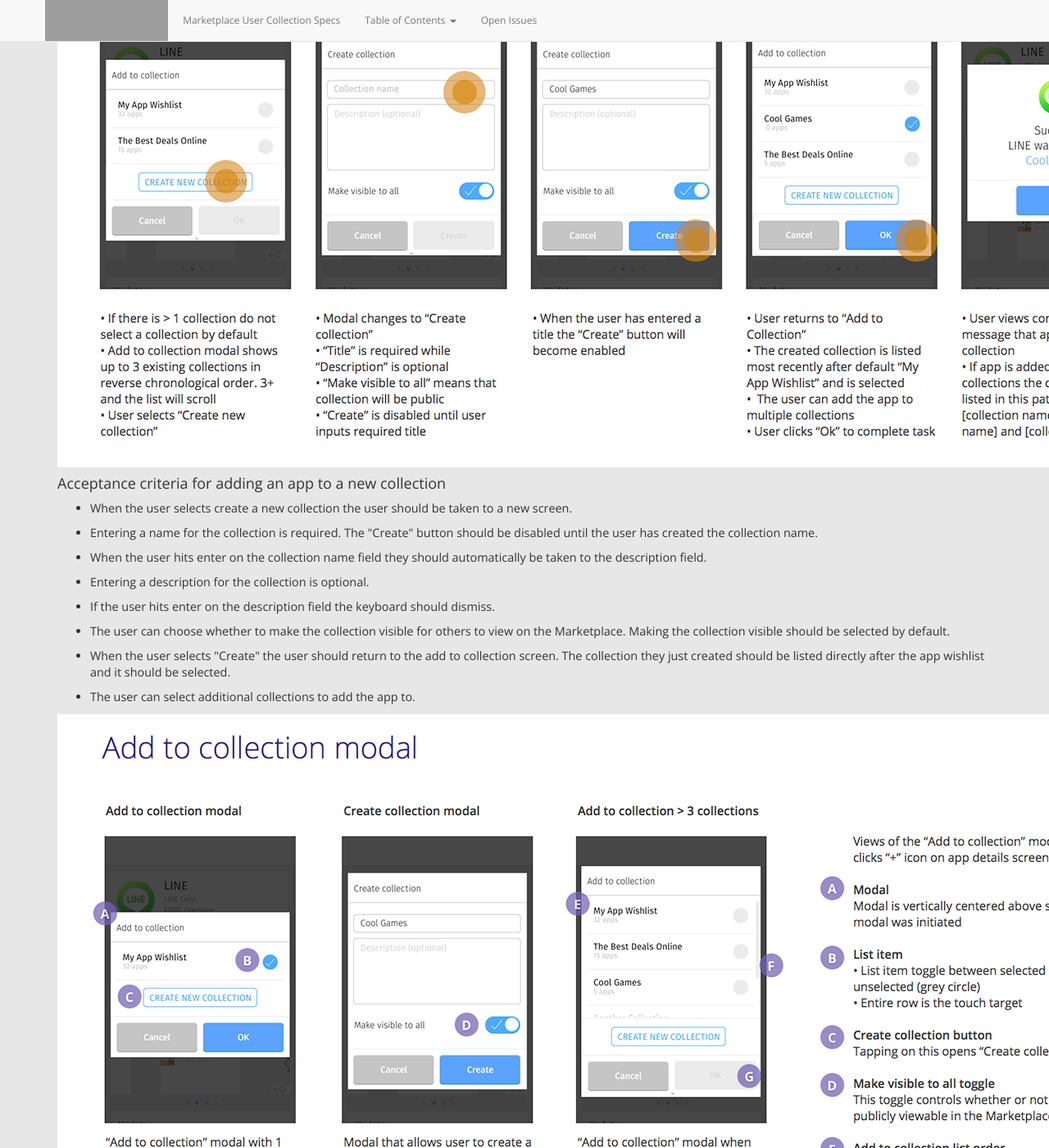
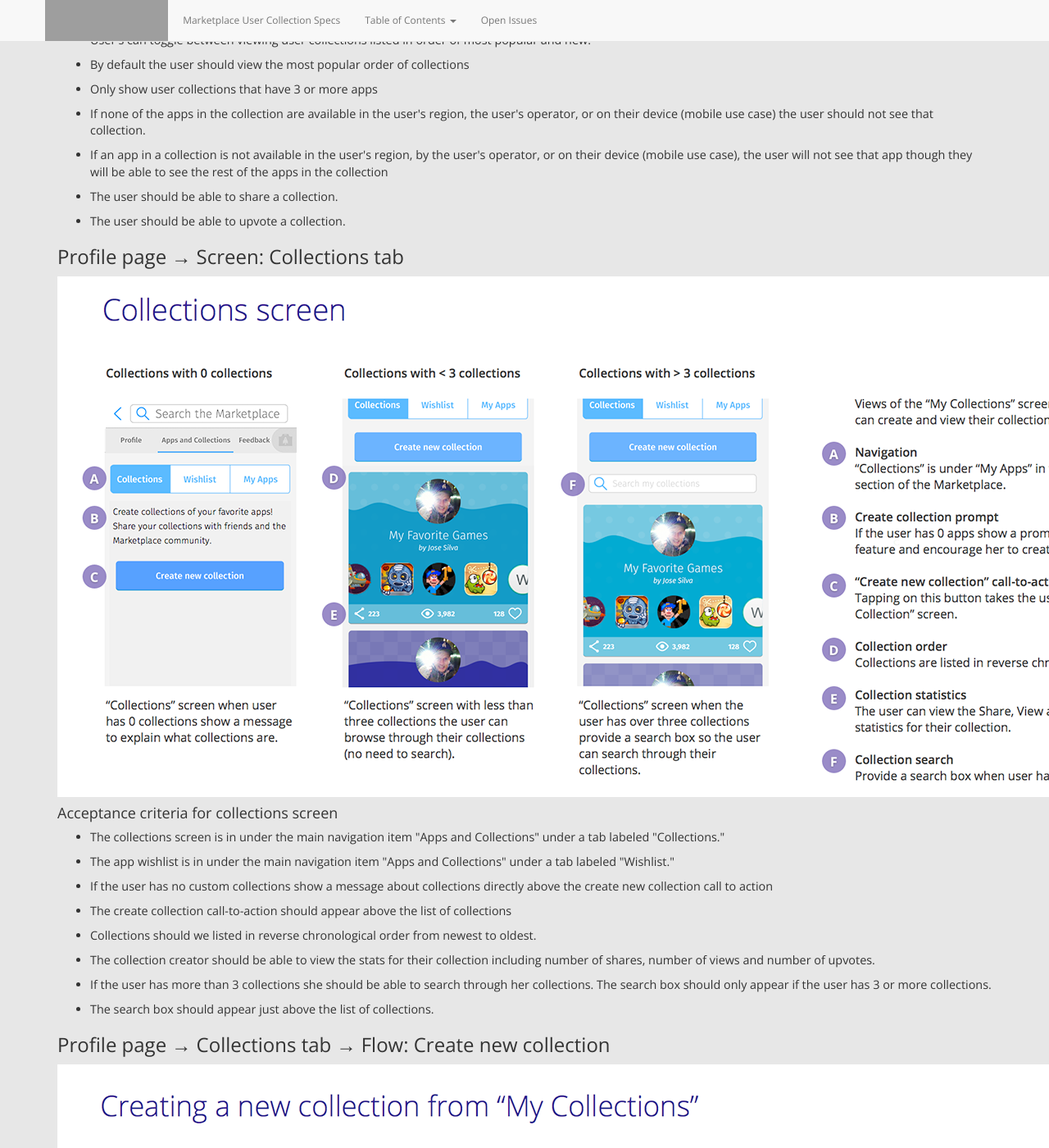
Before and after one commit to mhanratty/marketplaceux-usercollections, a Jekyll site: the page built from projectSpecsMobile.html, in a window 1280 px wide and 1400 px high, scrolled down 1349 px. Shown: the whole window at 82% size. Built offline with Jekyll 4.4.1, drawn with Linux system fonts in a browser that asks for light colours; nearby versions of some CDN libraries; some of the changed text lies outside the part shown; grey boxes are pictures that could not be loaded.

Commit message:
Reorganised Mobile Specs page structure

```diff
--- a/projectSpecsMobile.html
+++ b/projectSpecsMobile.html
@@ -14,57 +14,102 @@
 	{% endif %}
 
 	<div class="col-sm-6 col-md-6 col-lg-5 col-lg-offset-1">
-	  <p>Table of Content goes here</p>
+	  <h2>Table of Contents</h2>
+
+	  <ol>
+
+	    <li>Home page
+	      <ul>
+	        <li><a href="#communitytabscreen">Screen: Community tab</a></li>
+        </ul>
+      </li>
+	    <li>Profile page
+	      <ol>
+	        <li><a href="#collectionstabscreen">Screen: Collections Tab</a>
+      	    <ol>
+      	      <li><a href="#createnewcollectionflow">Flow: Create new collection</a></li>
+      	      <li><a href="#createcollectionscreen">Screen: Create collection</a></li>
+      	      <li><a href="#removeappflow">Flow: Remove app from collection</li>
+      	      <li><a href="#deletecollectionflow">Flow: Delete collection</li>
+      	      <li><a href="#editcollectionbackgroundflow">Flow: Edit collection background image</a></li>
+      	      <li><a href="#editcollectionavatarflow">Flow: Edit collection avatar and display name</a></li>
+      	    </ol>
+          </li>
+          <li><a href="#wishlisttabscreen">Screen: Wishlist Tab</a></li>
+        </ol>
+	    </li>
+	    <li>App listing page
+	      <ol>
+	        <li><a href="#addappnewcollectionflow">Flow: Add app to new collection</a></li>
+	        <li><a href="#addappexistingcollectionflow">Flow: Add app to existing collection</a></li>
+	        <li><a href="#addapptocollectionscreen">Screen: Add app to collection modal</li>
+	    </li>
+	    <li>Collection landing page
+	      <ul>
+	        <li><a href="#flagcollectionflow">Flow: Flagging collection for abuse</a></li>
+        </ul>
+	    </li>
+	    <li>Warning interface
+	      <ul>
+	        <li><a href="#collectionnamewarningscreen">Screen: Saving collection without a name</a></li>
+	      </ul>
+	    </li>
+
+	  </ol>
 	</div>
 
   <div class="row">
   	<div class="col-sm-12 col-md-12 col-lg-12">
 
-      <a name="addappexistingcollection"><img src="http://mhanratty.github.io/marketplaceux-usercollections/img/usercollections_addappexistingcollection.png" alt="Adding app to an existing collection" /></a>
 
-  		<h4>Acceptance criteria for adding app to an existing collection</h4>
+
+
+
+  	  <h3>Home page &rarr; Screen: Community tab</h3>
+
+  	  <a name="communitytabscreen"><img src="http://mhanratty.github.io/marketplaceux-usercollections/img/usercollections_communityscreen.png" alt="he can see so much more"/></a>
+
+      <h4>Acceptance criteria for the community tab</h4>
 
       <ul class="longText">
-        <li>Icon to add an app to a collection appears on the app details screen.</li>
-        <li>A modal should open when user selects icon to add app to a collection.</li>
-        <li>If there is only one collection, that collection should be selected.</li>
-        <li>The user should have the ability to create a new collection.</li>
-        <li>When an app has been added to a collection, a confirmation should appear with the icon of the app, the name of the app, and the name of the collection it was added to.</li>
-        <li>In the confirmation screen the name of the collection should link to that collection's landing screen.</li>
-        <li>When the user dismisses the confirmation message the user should return to the app details screen.</li>
+        <li>"Community" is a main navigation item listed after "Categories"</li>
+        <li>User's can toggle between viewing user collections listed in order of most popular and new.</li>
+        <li>By default the user should view the most popular order of collections</li>
+        <li>Only show user collections that have 3 or more apps</li>
+        <li>If none of the apps in the collection are available in the user's region, the user's operator, or on their device (mobile use case) the user should not see that collection.</li>
+        <li>If an app in a collection is not available in the user's region, by the user's operator, or on their device (mobile use case), the user will not see that app though they will be able to see the rest of the apps in the collection</li>
+        <li>The user should be able to share a collection.</li>
+        <li>The user should be able to upvote a collection.</li>
       </ul>
 
-      <a name="addappnewcollection"><img src="http://mhanratty.github.io/marketplaceux-usercollections/img/usercollections_addappnewcollection.png" alt="he can see so much more"/></a>
 
-      <h4>Acceptance criteria for adding an app to a new collection</h4>
+
+
+
+      <h3>Profile page &rarr; Screen: Collections tab</h3>
+
+      <a name="collectionstabscreen"><img src="http://mhanratty.github.io/marketplaceux-usercollections/img/usercollections_collectionsscreen.png" alt="he can see so much more"/></a>
+
+      <h4>Acceptance criteria for collections screen</h4>
 
       <ul class="longText">
-        <li>When the user selects create a new collection the user should be taken to a new screen.</li>
-        <li>Entering a name for the collection is required. The "Create" button should be disabled until the user has created the collection name.</li>
-        <li>When the user hits enter on the collection name field they should automatically be taken to the description field.</li>
-        <li>Entering a description for the collection is optional.</li>
-        <li>If the user hits enter on the description field the keyboard should dismiss.</li>
-        <li>The user can choose whether to make the collection visible for others to view on the Marketplace. Making the collection visible should be selected by default.</li>
-        <li>When the user selects "Create" the user should return to the add to collection screen. The collection they just created should be listed directly after the app wishlist and it should be selected.</li>
-        <li>The user can select additional collections to add the app to.</li>
+        <li>The collections screen is in under the main navigation item "Apps and Collections" under a tab labeled "Collections."</li>
+        <li>The app wishlist is in under the main navigation item "Apps and Collections" under a tab labeled "Wishlist." </li>
+        <li>If the user has no custom collections show a message about collections directly above the create new collection call to action</li>
+        <li>The create collection call-to-action should appear above the list of collections</li>
+        <li>Collections should we listed in reverse chronological order from newest to oldest.</li>
+        <li>The collection creator should be able to view the stats for their collection including number of shares, number of views and number of upvotes.</li>
+        <li>If the user has more than 3 collections she should be able to search through her collections. The search box should only appear if the user has 3 or more collections.</li>
+        <li>The search box should appear just above the list of collections.</li>
       </ul>
 
-      <a name="addappmodal"><img src="http://mhanratty.github.io/marketplaceux-usercollections/img/usercollections_addappmodal.png" alt="he can see so much more"/></a>
 
-      <h4>Acceptance criteria for the add to collection modal</h4>
 
-      <ul class="longText">
-      <li>The collections should be listed with "The App Wishlist" always on top by default. Other collections should be listed in reverse chronological order from newest to oldest.</li>
-      <li>All collections should include the number of apps currently in the collection.</li>
-      <li>If the user only has one collection (the app wishlist) that collection should be selected.</li>
-      <li>If the user has more than one collection than no collections should be selected by default.</li>
-      <li>If no collection is selected the "Ok" button should be deactivated.</li>
-      <li>The entire collection line item should be a touch target</li>
-      <li>The app may be added to multiple collections.</li>
-      <li>If there are 3+ collections a scroll bar should appear.</li>
-      </ul>
 
-      <a name="createcollection"><img src="http://mhanratty.github.io/marketplaceux-usercollections/img/usercollections_createcollectionfromcollections.png" alt="he can see so much more"/></a>
+
+      <h3>Profile page &rarr; Collections tab &rarr; Flow: Create new collection</h3>
+
+      <a name="createnewcollectionflow"><img src="http://mhanratty.github.io/marketplaceux-usercollections/img/usercollections_createcollectionfromcollections.png" alt="he can see so much more"/></a>
 
       <h4>Acceptance criteria for creating a collection from the collections screen</h4>
 
@@ -110,7 +155,13 @@
       </li>
       </ul>
 
-      <a name="createcollectionviews"><img src="http://mhanratty.github.io/marketplaceux-usercollections/img/usercollections_createcollectionviews.png" alt="he can see so much more"/></a>
+
+
+
+
+      <h3>Profile page &rarr; Collections tab &rarr; Screen: Create collection</h3>
+
+      <a name="createcollectionscreen"><img src="http://mhanratty.github.io/marketplaceux-usercollections/img/usercollections_createcollectionviews.png" alt="he can see so much more"/></a>
 
       <h4>Acceptance criteria for create collections screens</h4>
 
@@ -132,18 +183,13 @@
         <li>App listing should have a remove icon and icon that indicates that listing can be moved up in down in order.</li>
       </ul>
 
-      <a name="collectionnamewarning"><img src="http://mhanratty.github.io/marketplaceux-usercollections/img/usercollections_collectionnamewarning.png" alt="he can see so much more"/></a>
 
-      <h4>Acceptance criteria for collection name warning</h4>
 
-      <ul class="longText">
-        <li>When a user selects "Done" and the collection has description or added app (or both) without a name this warning should appear (if the collection has no data, do not show this warning and just take user back to the previous screen.)</li>
-        <li>The user should be able to decide whether to name the collection to save or not to save it. </li>
-        <li>If the user chooses not to save the collection, take the user back to the previous screen she was on. </li>
-        <li>If the user chooses to name her collection, take her to the name field. The cursor should be in the name field and the keyboard up (on mobile) so the user can immediately type in a name.</li>
-      </ul>
 
-      <a name="removeapp"><img src="http://mhanratty.github.io/marketplaceux-usercollections/img/usercollections_removeapp.png" alt="he can see so much more"/></a>
+
+      <h3>Profile page &rarr; Collections tab &rarr; Flow: Remove app from collection</h3>
+
+      <a name="removeappflow"><img src="http://mhanratty.github.io/marketplaceux-usercollections/img/usercollections_removeapp.png" alt="he can see so much more"/></a>
 
       <h4>Acceptance criteria for removing an app from a collection</h4>
 
@@ -153,7 +199,14 @@
         <li>After x seconds the apps below should animate up into the space the app that was removed once occupied.</li>
       </ul>
 
-      <a name="deletecollection"><img src="http://mhanratty.github.io/marketplaceux-usercollections/img/usercollections_deletecollection.png" alt="he can see so much more"/></a>
+
+
+
+
+      <h3>Profile page &rarr; Collections tab &rarr; Flow: Delete collection</h3>
+
+
+      <a name="deletecollectionflow"><img src="http://mhanratty.github.io/marketplaceux-usercollections/img/usercollections_deletecollection.png" alt="he can see so much more"/></a>
 
       <h4>Acceptance criteria for deleting a collection</h4>
 
@@ -163,9 +216,15 @@
         <li>If the user delete's the collection she should return to the Collections screen where she will see feedback that the collection was successfully deleted. </li>
       </ul>
 
-      <a name="changecollectionbackground"><img src="http://mhanratty.github.io/marketplaceux-usercollections/img/usercollections_changecollectionbackground.png" alt="he can see so much more"/></a>
 
-      <h4>Acceptance criteria for changing the background of a collection</h4>
+
+
+
+      <h3>Profile page &rarr; Collections tab &rarr; Flow: Edit collection background image</h3>
+
+      <a name="editcollectionbackgroundflow"><img src="http://mhanratty.github.io/marketplaceux-usercollections/img/usercollections_changecollectionbackground.png" alt="he can see so much more"/></a>
+
+      <h4>Acceptance criteria for changing the background image of a collection</h4>
 
       <ul class="longText">
         <li>The user can only change the background of a collection if at least 1 app is added to the collection</li>
@@ -174,7 +233,13 @@
         <li>When user hits done she is taken back to create collection screen where the new color pattern combination has been applied to the graphic.</li>
       </ul>
 
-      <a name="editprofile"><img src="http://mhanratty.github.io/marketplaceux-usercollections/img/usercollections_editprofile.png" alt="he can see so much more"/></a>
+
+
+
+
+      <h3>Profile page &rarr; Collections tab &rarr; Flow: Edit collection avatar and display name</h3>
+
+      <a name="editcollectionavatarflow"><img src="http://mhanratty.github.io/marketplaceux-usercollections/img/usercollections_editprofile.png" alt="he can see so much more"/></a>
 
       <h4>Acceptance criteria for editing the avatar and display name for a collection</h4>
 
@@ -185,22 +250,13 @@
         <li>When user selects done she returns to the create collection or edit collection screen with her new avatar displayed.</li>
       </ul>
 
-      <a name="collectionsscreen"><img src="http://mhanratty.github.io/marketplaceux-usercollections/img/usercollections_collectionsscreen.png" alt="he can see so much more"/></a>
 
-      <h4>Acceptance criteria for collections screen</h4>
 
-      <ul class="longText">
-        <li>The collections screen is in under the main navigation item "Apps and Collections" under a tab labeled "Collections."</li>
-        <li>The app wishlist is in under the main navigation item "Apps and Collections" under a tab labeled "Wishlist." </li>
-        <li>If the user has no custom collections show a message about collections directly above the create new collection call to action</li>
-        <li>The create collection call-to-action should appear above the list of collections</li>
-        <li>Collections should we listed in reverse chronological order from newest to oldest.</li>
-        <li>The collection creator should be able to view the stats for their collection including number of shares, number of views and number of upvotes.</li>
-        <li>If the user has more than 3 collections she should be able to search through her collections. The search box should only appear if the user has 3 or more collections.</li>
-        <li>The search box should appear just above the list of collections.</li>
-      </ul>
 
-      <a name="appwishlist"><img src="http://mhanratty.github.io/marketplaceux-usercollections/img/usercollections_appwishlist.png" alt="he can see so much more"/></a>
+
+      <h3>Profile page &rarr; Screen: Wishlist tab</h3>
+
+      <a name="wishlisttabscreen"><img src="http://mhanratty.github.io/marketplaceux-usercollections/img/usercollections_appwishlist.png" alt="he can see so much more"/></a>
 
       <h4>Acceptance criteria for my app wish list</h4>
 
@@ -212,22 +268,75 @@
         <li>If an app on the wish list is installed by the user the app should be automatically removed from the user's app wishlist.</li>
       </ul>
 
-      <a name="communityscreen"><img src="http://mhanratty.github.io/marketplaceux-usercollections/img/usercollections_communityscreen.png" alt="he can see so much more"/></a>
 
-      <h4>Acceptance criteria for the community screen</h4>
+
+
+
+      <h3>App listing page &rarr; Flow: Add app to new collection</h3>
+
+      <a name="addappnewcollectionflow"><img src="http://mhanratty.github.io/marketplaceux-usercollections/img/usercollections_addappnewcollection.png" alt="he can see so much more"/></a>
+
+      <h4>Acceptance criteria for adding an app to a new collection</h4>
 
       <ul class="longText">
-        <li>"Community" is a main navigation item listed after "Categories"</li>
-        <li>User's can toggle between viewing user collections listed in order of most popular and new.</li>
-        <li>By default the user should view the most popular order of collections</li>
-        <li>Only show user collections that have 3 or more apps</li>
-        <li>If none of the apps in the collection are available in the user's region, the user's operator, or on their device (mobile use case) the user should not see that collection.</li>
-        <li>If an app in a collection is not available in the user's region, by the user's operator, or on their device (mobile use case), the user will not see that app though they will be able to see the rest of the apps in the collection</li>
-        <li>The user should be able to share a collection.</li>
-        <li>The user should be able to upvote a collection.</li>
+        <li>When the user selects create a new collection the user should be taken to a new screen.</li>
+        <li>Entering a name for the collection is required. The "Create" button should be disabled until the user has created the collection name.</li>
+        <li>When the user hits enter on the collection name field they should automatically be taken to the description field.</li>
+        <li>Entering a description for the collection is optional.</li>
+        <li>If the user hits enter on the description field the keyboard should dismiss.</li>
+        <li>The user can choose whether to make the collection visible for others to view on the Marketplace. Making the collection visible should be selected by default.</li>
+        <li>When the user selects "Create" the user should return to the add to collection screen. The collection they just created should be listed directly after the app wishlist and it should be selected.</li>
+        <li>The user can select additional collections to add the app to.</li>
       </ul>
 
-      <a name="reportcollection"><img src="http://mhanratty.github.io/marketplaceux-usercollections/img/usercollections_reportcollection.png" alt="he can see so much more"/></a>
+
+
+
+
+      <h3>App listing page &rarr; Flow: Add app to existing collection</h3>
+
+      <a name="addappexistingcollectionflow"><img src="http://mhanratty.github.io/marketplaceux-usercollections/img/usercollections_addappexistingcollection.png" alt="Adding app to an existing collection" /></a>
+
+  		<h4>Acceptance criteria for adding app to an existing collection</h4>
+
+      <ul class="longText">
+        <li>Icon to add an app to a collection appears on the app details screen.</li>
+        <li>A modal should open when user selects icon to add app to a collection.</li>
+        <li>If there is only one collection, that collection should be selected.</li>
+        <li>The user should have the ability to create a new collection.</li>
+        <li>When an app has been added to a collection, a confirmation should appear with the icon of the app, the name of the app, and the name of the collection it was added to.</li>
+        <li>In the confirmation screen the name of the collection should link to that collection's landing screen.</li>
+        <li>When the user dismisses the confirmation message the user should return to the app details screen.</li>
+      </ul>
+
+
+
+
+
+      <h3>App listing page &rarr; Screen: Add app modal</h3>
+
+      <a name="addapptocollectionscreen"><img src="http://mhanratty.github.io/marketplaceux-usercollections/img/usercollections_addappmodal.png" alt="he can see so much more"/></a>
+
+      <h4>Acceptance criteria for the add to collection modal</h4>
+
+      <ul class="longText">
+      <li>The collections should be listed with "The App Wishlist" always on top by default. Other collections should be listed in reverse chronological order from newest to oldest.</li>
+      <li>All collections should include the number of apps currently in the collection.</li>
+      <li>If the user only has one collection (the app wishlist) that collection should be selected.</li>
+      <li>If the user has more than one collection than no collections should be selected by default.</li>
+      <li>If no collection is selected the "Ok" button should be deactivated.</li>
+      <li>The entire collection line item should be a touch target</li>
+      <li>The app may be added to multiple collections.</li>
+      <li>If there are 3+ collections a scroll bar should appear.</li>
+      </ul>
+
+
+
+
+
+      <h3>Collection landing page &rarr; Flow: Flagging collection for abuse</h3>
+
+      <a name="flagcollectionflow"><img src="http://mhanratty.github.io/marketplaceux-usercollections/img/usercollections_reportcollection.png" alt="he can see so much more"/></a>
 
       <h4>Acceptance criteria for flagging a collection for abuse</h4>
 
@@ -238,5 +347,26 @@
         <li>After the user has selected the reason for reporting the collection the user should return to the collection landing screen and view feedback that the collection was reported.</li>
       </ul>
 
+
+
+
+
+      <h3>Warning interface &rarr; Screen: Saving collection without a name</h3>
+
+      <a name="collectionnamewarningscreen"><img src="http://mhanratty.github.io/marketplaceux-usercollections/img/usercollections_collectionnamewarning.png" alt="he can see so much more"/></a>
+
+      <h4>Acceptance criteria for collection name warning</h4>
+
+      <ul class="longText">
+        <li>When a user selects "Done" and the collection has description or added app (or both) without a name this warning should appear (if the collection has no data, do not show this warning and just take user back to the previous screen.)</li>
+        <li>The user should be able to decide whether to name the collection to save or not to save it. </li>
+        <li>If the user chooses not to save the collection, take the user back to the previous screen she was on. </li>
+        <li>If the user chooses to name her collection, take her to the name field. The cursor should be in the name field and the keyboard up (on mobile) so the user can immediately type in a name.</li>
+      </ul>
+
+
+
+
+
     </div>
   </div>
```
